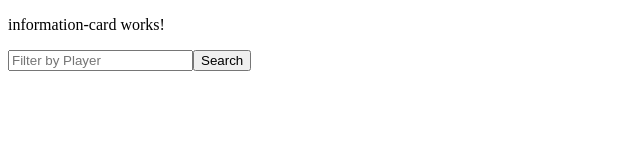
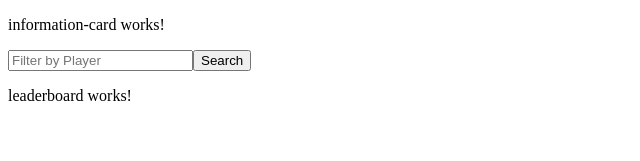
Before and after one commit to Cnmoosavinia/scrabble, an Angular app: page / in a window 1280 px wide. Shown: the top 161 px of the page, without its empty margins (0-640 px from the left). Built offline with nearby package versions, Linux system fonts and the light colour scheme.

Commit message:
add a leaderboard component

```diff
--- a/src/app/home/home.component.html
+++ b/src/app/home/home.component.html
@@ -8,5 +8,7 @@
       <button class="primary" type="button">Search</button>
     </form>
   </section>
-  <section class="leaderboard"></section>
+  <section class="leaderboard">
+    <app-leaderboard></app-leaderboard>
+  </section>
 </main>
--- a/src/app/home/home.component.ts
+++ b/src/app/home/home.component.ts
@@ -1,11 +1,12 @@
 import { Component } from '@angular/core';
 import { CommonModule } from '@angular/common';
 import { InformationCardComponent } from '../information-card/information-card.component';
+import { LeaderboardComponent } from '../leaderboard/leaderboard.component';
 
 @Component({
   selector: 'app-home',
   standalone: true,
-  imports: [CommonModule, InformationCardComponent],
+  imports: [CommonModule, InformationCardComponent, LeaderboardComponent],
   templateUrl: './home.component.html',
   styleUrl: './home.component.css',
 })
--- a/src/app/information-card/information-card.component.ts
+++ b/src/app/information-card/information-card.component.ts
@@ -1,9 +1,10 @@
 import { Component } from '@angular/core';
+import { CommonModule } from '@angular/common';
 
 @Component({
   selector: 'app-information-card',
   standalone: true,
-  imports: [],
+  imports: [CommonModule],
   template: ` <p>information-card works!</p> `,
   styleUrl: './information-card.component.css',
 })
--- /dev/null
+++ b/src/app/leaderboard/leaderboard.component.ts
@@ -0,0 +1,11 @@
+import { Component } from '@angular/core';
+import { CommonModule } from '@angular/common';
+
+@Component({
+  selector: 'app-leaderboard',
+  standalone: true,
+  imports: [CommonModule],
+  template: ` <p>leaderboard works!</p> `,
+  styleUrl: './leaderboard.component.css',
+})
+export class LeaderboardComponent {}
```
Also changed, not shown: src/app/leaderboard/leaderboard.component.css (added), 1 other file (tests, documents, lock files or other folders).
